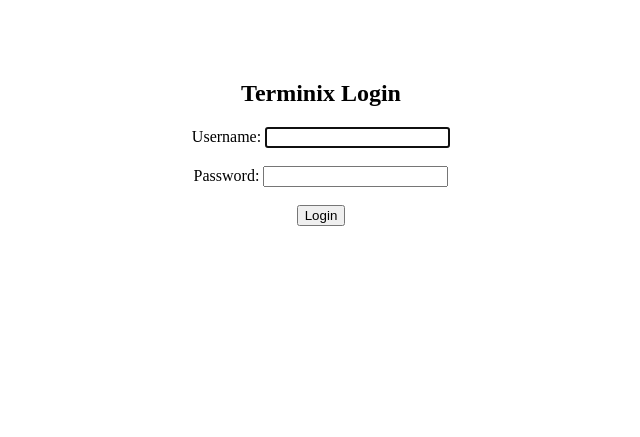
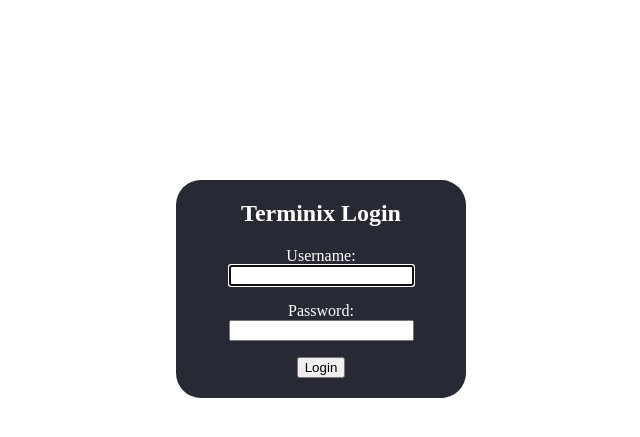
Before and after one commit to nerun/terminix, a PHP site: page /login.php in a window 1280 px wide. Shown: the top 437 px of the page, without its empty margins (319-959 px from the left). Run offline with PHP 8.4, Linux system fonts and the light colour scheme.

Commit message:
appearance update

```diff
--- a/login.php
+++ b/login.php
@@ -105,14 +105,16 @@ if ($_SERVER['REQUEST_METHOD'] === 'POST') {
 </head>
 <body>
     <center>
-        <h2 style="margin-top:80px">Terminix Login</h2>
-        <?php if (!empty($error)) echo "<p style='color:red;'>$error</p>\n"; ?>
-        <?php if (!empty($expired)) echo "<p style='text-align:center; color:red;'>$expired</p>\n" ?>
-        <form method="post">
-            <label>Username: <input type="text" name="username" required autofocus></label><br><br>
-            <label>Password: <input type="password" name="password" required></label><br><br>
-            <button type="submit">Login</button>
-        </form>
+        <div style="background-color:#272a35; width:250px; padding:20px; margin-top:180px; border-radius: 25px;">
+            <h2 style="margin-top:0px; color:white">Terminix Login</h2>
+            <?php if (!empty($error)) echo "<p style='color:red;'>$error</p>\n"; ?>
+            <?php if (!empty($expired)) echo "<p style='text-align:center; color:red;'>$expired</p>\n" ?>
+            <form method="post">
+                <p><label style="color:white">Username: <input type="text" name="username" required autofocus></label></p>
+                <p><label style="color:white">Password: <input type="password" name="password" required></label></p>
+                <button type="submit">Login</button>
+            </form>
+        </div>
     </center>
 </body>
 </html>
```
Also changed, not shown: terminal.php (+7 -3 lines).
